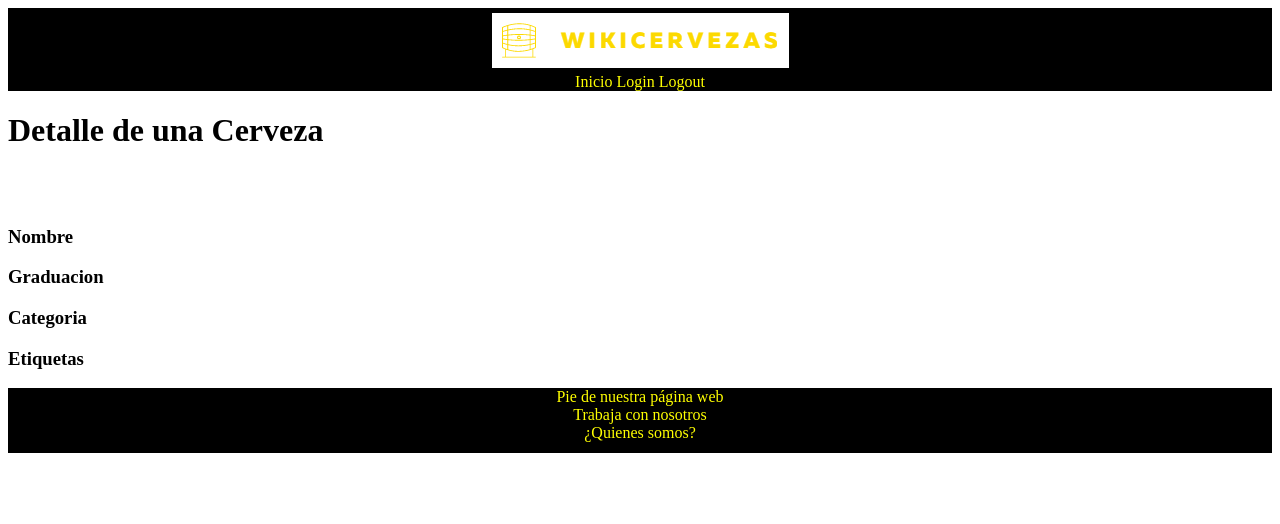
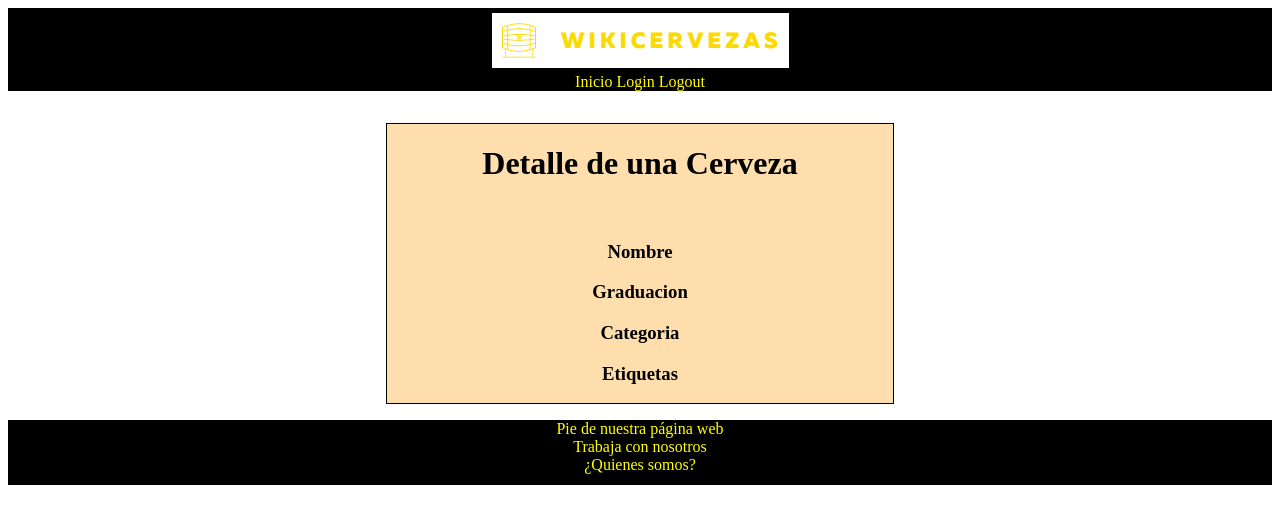
Before and after one commit to adriansanz94/WikiCerveza, a Symfony app: template templates/publicaciones/detalle.html.twig in a window 1280 px wide. Shown: the top 524 px of the page. Run offline with Twig, Linux system fonts and the light colour scheme; the template is opened without the code that fills it, so the values that code supplies are empty; some libraries are stand-ins or nearby versions.

Commit message:
arreglado css

```diff
--- a/public/css/principal.css
+++ b/public/css/principal.css
@@ -47,10 +47,24 @@ body > p > a{
     border-radius: 5px;
 }
 
-body > p:last-of-type > a{
+.añadirCerveza{
     text-align: center;
     width: 50px;
     color:red;
     background-color: white;
 
 }
+
+.detalle{
+    margin:0 auto;
+    margin-top: 2em;
+    background-color: navajowhite;
+    border: 1px solid black;
+    width: 40%;
+    height: 70%;
+}
+
+.detalle > p {
+    margin: 0 auto;
+    text-align: center;
+}
--- a/templates/publicaciones/detalle.html.twig
+++ b/templates/publicaciones/detalle.html.twig
@@ -3,9 +3,8 @@
 {% block title %}Bienvenido a WikiCervezas{% endblock %}
 
 {% block body %}
-
+    <div class="detalle">
         <h1>Detalle de una Cerveza </h1>
-    <br>
         <br>
         <h3>Nombre</h3>
         <p>{{ cerveza.getNombre }}</p>
@@ -17,5 +16,5 @@
         {% for cerve in cerveza.getEtiqueta %}
             <p>{{ cerve }}</p>
         {% endfor %}
-
+    </div>
 {% endblock %}
--- a/templates/publicaciones/inicio.html.twig
+++ b/templates/publicaciones/inicio.html.twig
@@ -8,7 +8,7 @@
         consequuntur culpa cumque dolores eveniet id in iusto magnam natus necessitatibus numquam <br>
         obcaecati, omnis, optio quasi recusandae, reiciendis repudiandae ut voluptas?
     </p>
-    <p> <a href="{{ path('easyadmin') }}">Añadir cerveza</a> </p>
+    <p> <a href="{{ path('easyadmin') }} class="añadirCerveza">Añadir cerveza</a> </p>
     <table border="1px solid">
       <thead>
       <th>Nombre</th>
```
Also changed, not shown: templates/js/verMas.js (+16 -6 lines), templates/js/verMas.js.twig (deleted, +0 -76 lines). Lines whose indentation alone changed are shown as unchanged.
